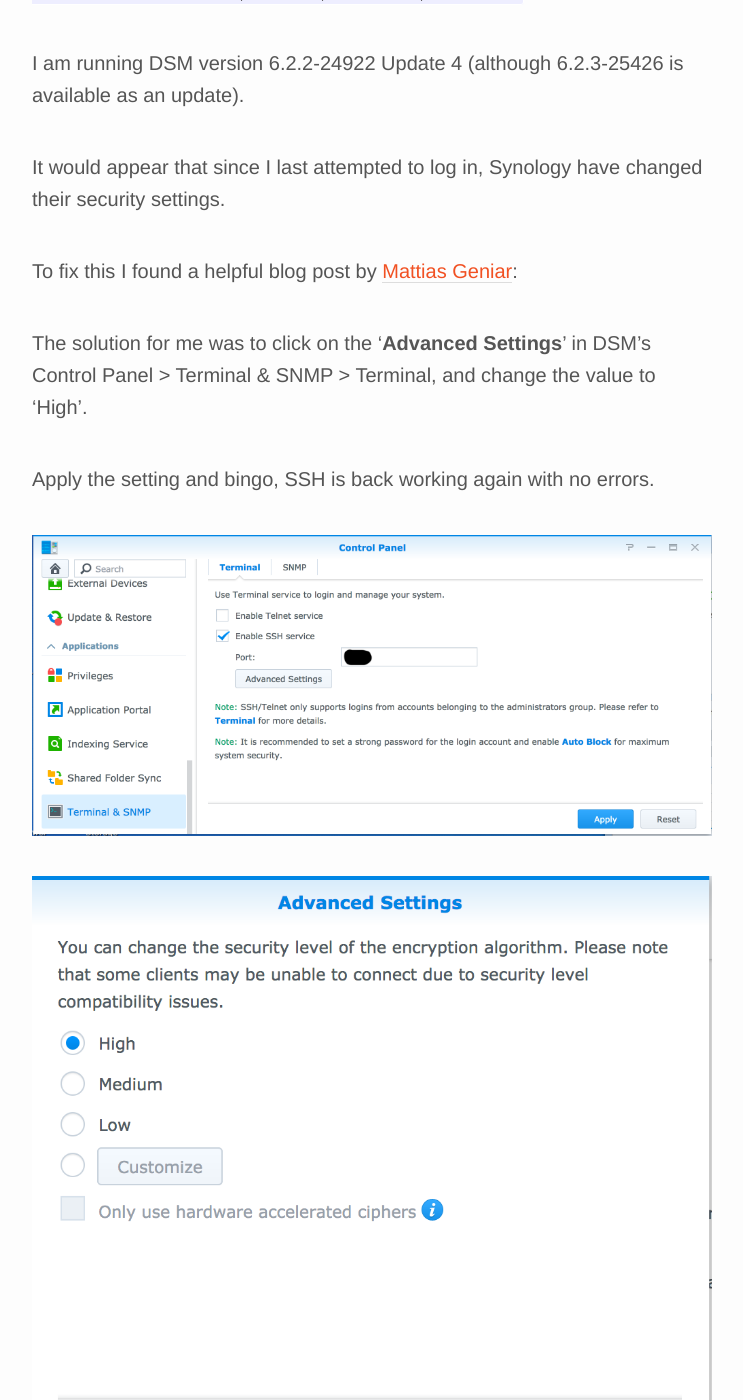
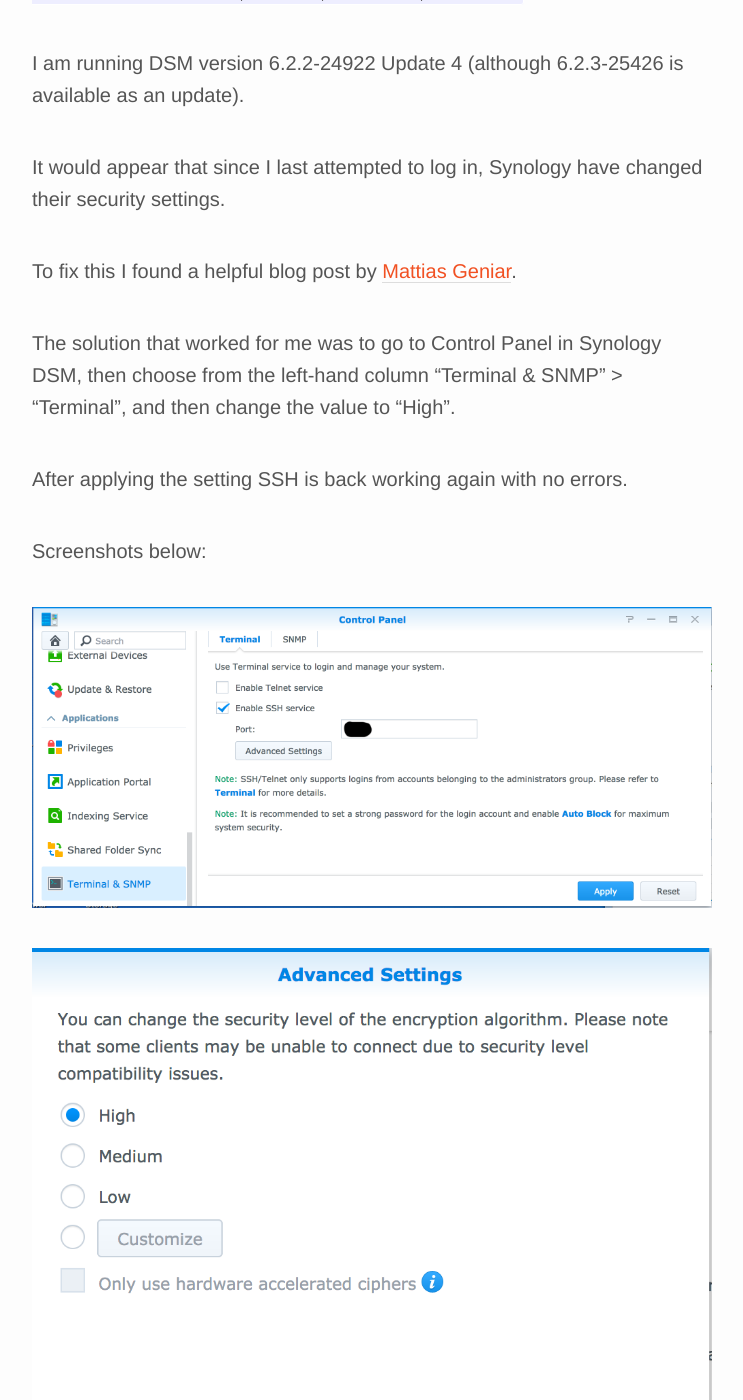
Before and after one commit to hobbsy/hobbsy.github.io, a Jekyll site: the page built from _posts/2020-09-07-fix-ssh-error-no-matching-cipher-on-synology.md, in a window 1280 px wide and 1400 px high, scrolled down 370 px. Shown: the whole window, without its empty margins (268-1011 px from the left). Built offline with Jekyll 4.4.1, drawn with Linux system fonts in a browser that asks for light colours; nearby versions of some CDN libraries; some of the changed text lies outside the part shown.

Commit message:
Fix broken link, adjust text, add links
Fixed the broken link to Mattias' blog. Slightly altered the text in my post to make it clearer. Added some extra related links at bottom.

```diff
--- a/_posts/2020-09-07-fix-ssh-error-no-matching-cipher-on-synology.md
+++ b/_posts/2020-09-07-fix-ssh-error-no-matching-cipher-on-synology.md
@@ -13,14 +13,20 @@ I am running DSM version 6.2.2-24922 Update 4 (although 6.2.3-25426 is available
 
 It would appear that since I last attempted to log in, Synology have changed their security settings.
 
-To fix this I found a helpful blog post by [Mattias Geniar]([https://ma.ttias.be/ssh-error-unable-negotiate-ip-no-matching-cipher-found/):
+To fix this I found a helpful blog post by [Mattias Geniar](https://ma.ttias.be/ssh-error-unable-negotiate-ip-no-matching-cipher-found/).
 
-The solution for me was to click on the '**Advanced Settings**' in DSM's Control Panel > Terminal & SNMP > Terminal, and change the value to 'High'.
+The solution that worked for me was to go to Control Panel in Synology DSM, then choose from the left-hand column "Terminal & SNMP" > "Terminal", and then change the value to "High".
 
-Apply the setting and bingo, SSH is back working again with no errors.
+After applying the setting SSH is back working again with no errors.
+
+Screenshots below:
 
 ![DSM Control Panel > Terminal & SNMP > Terminal screen](/images/synology-dsm-how-to-fix-ssh-error-no-matching-cipher-found-1.png){:class="img-responsive"}
 
 ![Advanced Settings panel](/images/synology-dsm-how-to-fix-ssh-error-no-matching-cipher-found-2.png){:class="img-responsive"}
 
 [Let me know](https://twitter.com/hobbsy) if this works for you too. Thanks Mattias for the tip!
+
+Related links:
+[DSM Release Notes for DS414](https://www.synology.com/en-gb/releaseNote/DS414)
+[Synology Download Centre for DS414](https://www.synology.com/en-gb/support/download/DS414)
```
